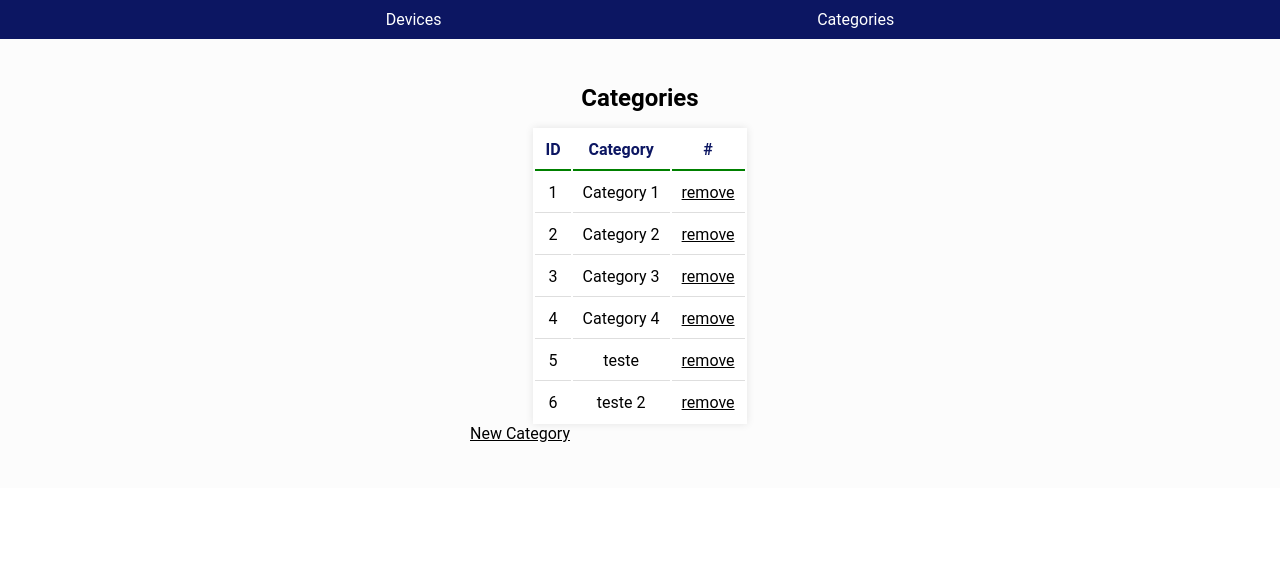
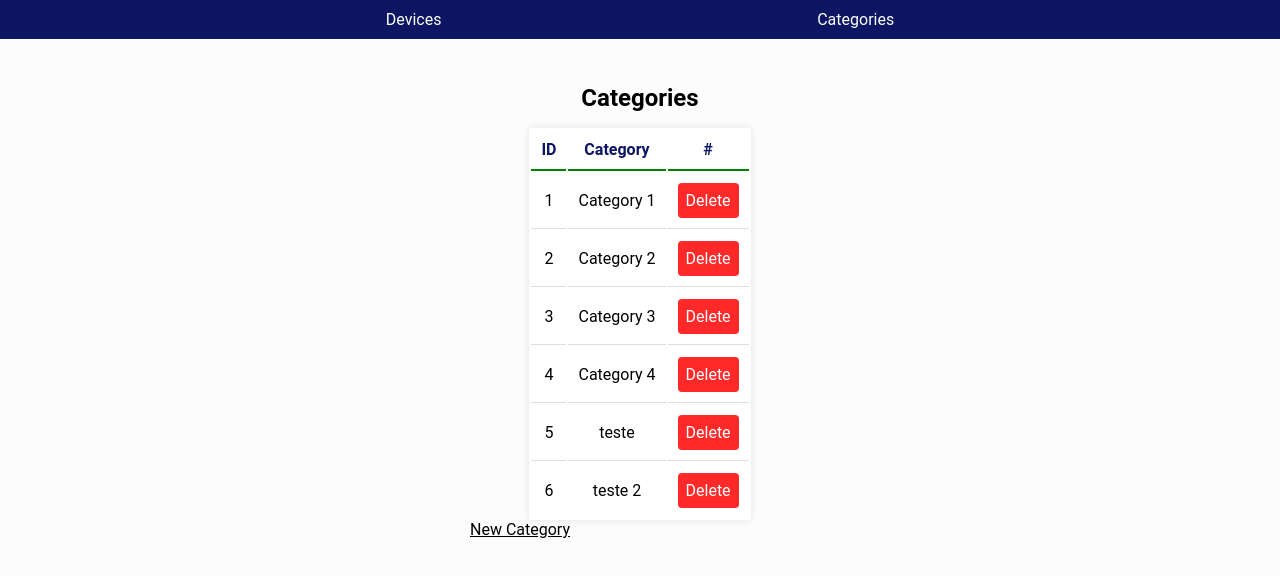
Before and after one commit to daniloscipioni/challenge-eldorado, an Angular app: page /categories in a window 1280 px wide. Shown: the top 576 px of the page. Built offline with nearby package versions, Linux system fonts and the light colour scheme; data requests are answered from the project's data file.

Commit message:
Remove function done

```diff
--- a/src/app/category/category.component.html
+++ b/src/app/category/category.component.html
@@ -11,7 +11,9 @@
       <tr *ngFor="let category of categories" class="table__row">
         <td class="table__content">{{category.id}}</td>
         <td class="table__content">{{category.name}}</td>
-        <td class="table__content"><a href="#">remove</a></td>
+        <td class="table__content">
+          <button class="btn" (click)="removeCategory(category.id)">Delete</button>
+        </td>
       </tr>
     </tbody>
   </table>
--- a/src/app/category/category.component.ts
+++ b/src/app/category/category.component.ts
@@ -1,7 +1,7 @@
 import { CategoryService } from '../services/category.service';
 import { Category } from './../models/category.model';
 import { Component, OnInit } from '@angular/core';
-
+import { Router } from '@angular/router';
 @Component({
   selector: 'app-category',
   templateUrl: './category.component.html',
@@ -11,7 +11,25 @@ export class CategoryComponent implements OnInit {
 
   categories: Category[] = [];
 
-  constructor(private service: CategoryService) { }
+  constructor(private service: CategoryService, private router: Router) { }
+
+  removeCategory(id: number){
+    console.log('Categoria removida');
+
+    this.service.removeCategory(id).subscribe(
+      (result) =>{
+
+        // Retorna para a lista de categorias
+       this.router.navigateByUrl('categories');
+       // Refresh no componente
+       this.ngOnInit();
+
+      },
+      (error) => console.error(error)
+    );
+  }
+
+
 
   ngOnInit(): void {
     this.service.listCategories().subscribe((categories: Category[]) =>{
--- a/src/app/device/device.component.html
+++ b/src/app/device/device.component.html
@@ -15,7 +15,10 @@
         <td class="table__content">{{device.category}}</td>
         <td class="table__content">{{device.color}}</td>
         <td class="table__content">{{device.partNumber}}</td>
-        <td class="table__content"><a href="#">remove</a></td>
+        <td class="table__content">
+
+          <button class="btn" (click)="removeDevice(device.id)">Delete</button>
+        </td>
       </tr>
     </tbody>
   </table>
--- a/src/app/device/device.component.ts
+++ b/src/app/device/device.component.ts
@@ -1,6 +1,7 @@
 import { DeviceService } from './../services/device.service';
 import { Component, OnInit } from '@angular/core';
 import { Device } from '../models/device.model';
+import { Router } from '@angular/router';
 
 @Component({
   selector: 'app-device',
@@ -11,7 +12,23 @@ export class DeviceComponent implements OnInit {
 
   devices: Device[] = [];
 
-  constructor(private service: DeviceService) { }
+  constructor(private service: DeviceService, private router: Router) { }
+
+  removeDevice(id: number){
+    console.log('Device removido');
+
+    this.service.removeDevice(id).subscribe(
+      (result) =>{
+
+       // Retorna para a lista de categorias
+       this.router.navigateByUrl('devices');
+       // Refresh no componente
+       this.ngOnInit();
+
+      },
+      (error) => console.error(error)
+    );
+  }
 
   ngOnInit(): void {
     this.service.listDevices().subscribe((devices: Device[]) => {
--- a/src/app/models/device.model.ts
+++ b/src/app/models/device.model.ts
@@ -1,6 +1,6 @@
 export interface Device {
   id: number;
-  category: string;
-  color: string;
+  category: number;
+  color: String;
   partNumber: number;
 }
--- a/src/app/services/category.service.ts
+++ b/src/app/services/category.service.ts
@@ -21,4 +21,8 @@ export class CategoryService {
   addCategory(category: Category): Observable<Category> {
     return this.httpClient.post<Category>(this.url, category);
   }
+
+  removeCategory(id: number): Observable<Category>{
+    return this.httpClient.delete<Category>(this.url + "/" + id);
+  }
 }
--- a/src/app/services/device.service.ts
+++ b/src/app/services/device.service.ts
@@ -22,4 +22,8 @@ export class DeviceService {
   addDevice(device: Device): Observable<Device> {
     return this.httpClient.post<Device>(this.url, device);
   }
+
+  removeDevice(id: number): Observable<Device>{
+    return this.httpClient.delete<Device>(this.url + "/" + id);
+  }
 }
```
